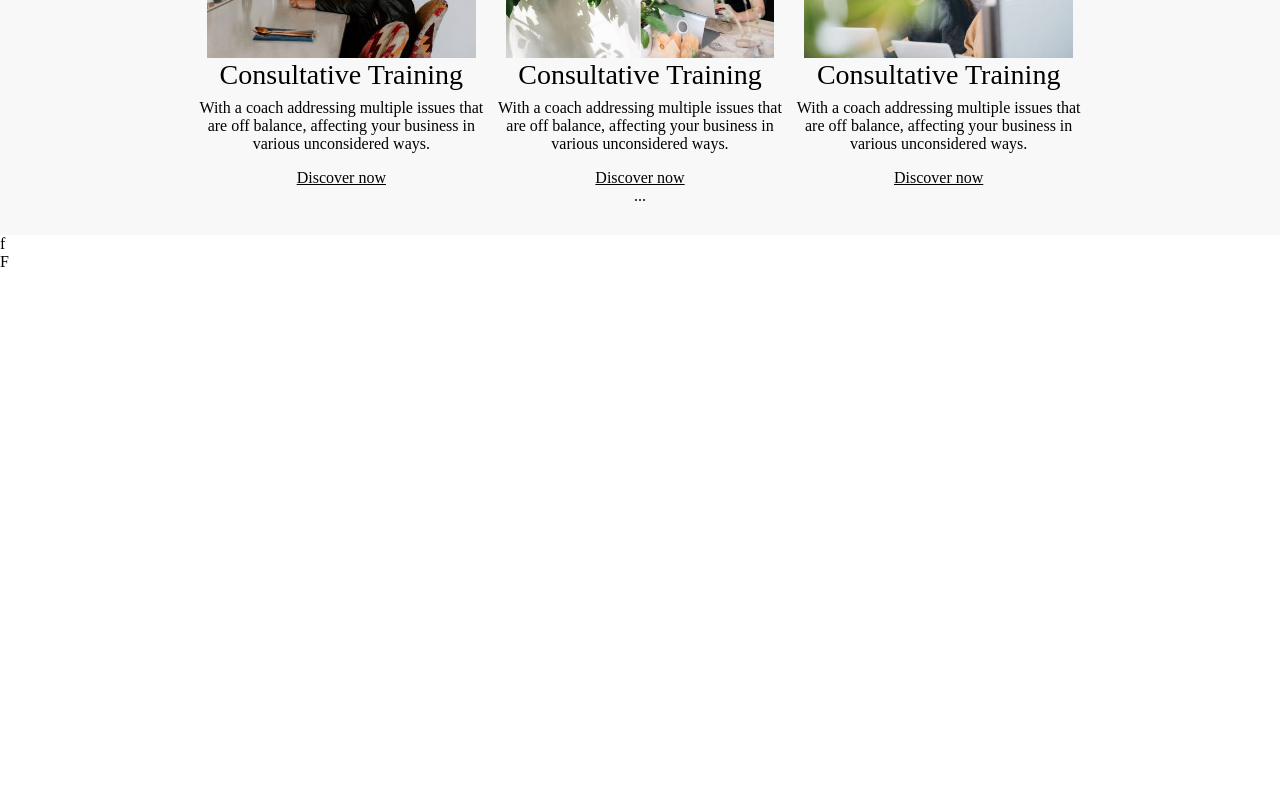
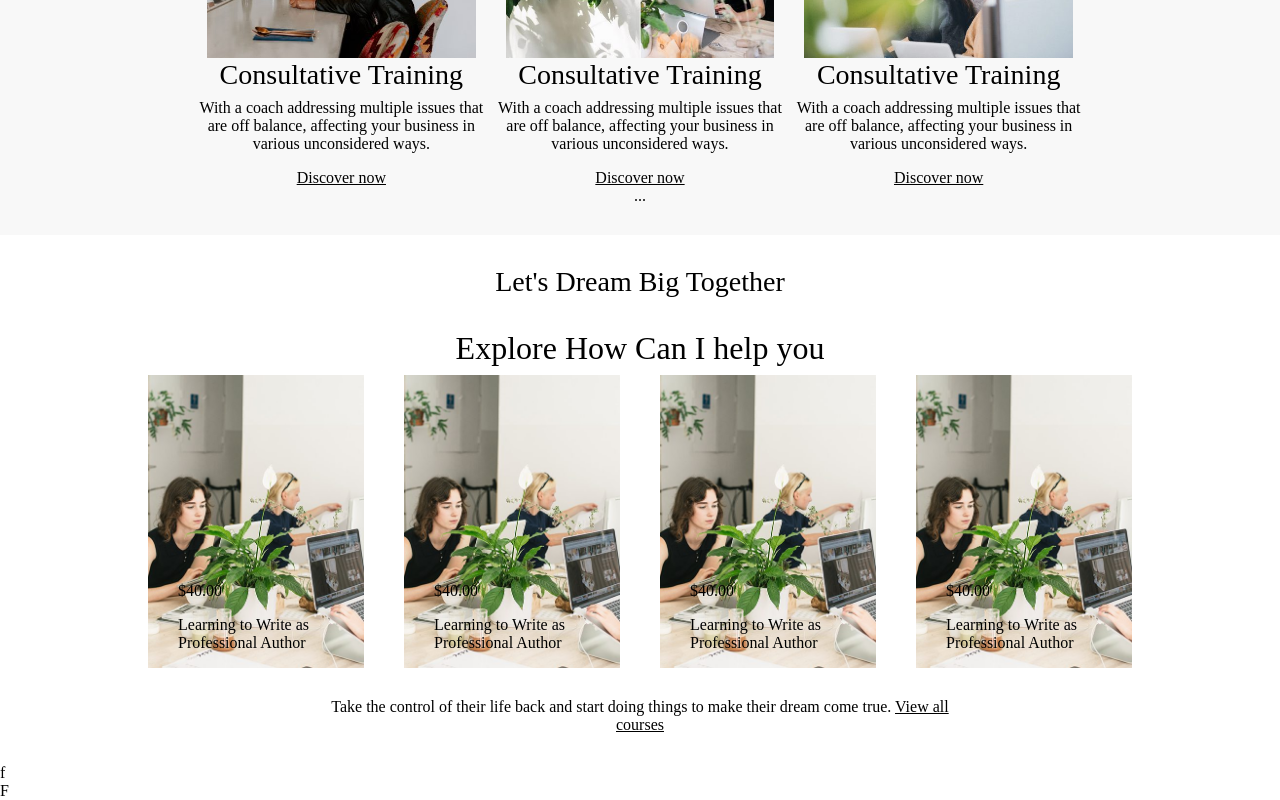
Before and after one commit to FrancescoCataletto/proj-html-vuejs, a Vue app: page / in a window 1280 px wide. Shown: the part 1340-2140 px from the top of the page. Before the commit the page ends 1611 px from the top, so only its background shows below. Built offline with nearby package versions, Linux system fonts and the light colour scheme.

Commit message:
draft of plans and costs structure

```diff
--- a/src/components/MainComponent.vue
+++ b/src/components/MainComponent.vue
@@ -2,15 +2,17 @@
   <main>
       <OverviewComponent />
       <DiscoverNowComponent />
+      <PlanCostComponent />
   </main>
 </template>
 
 <script>
 import OverviewComponent from './OverviewComponent.vue';
 import DiscoverNowComponent from './DiscoverNowComponent.vue';
+import PlanCostComponent from './PlanCostComponent.vue';
 export default {
     name: "MainComponent",
-    components: { OverviewComponent, DiscoverNowComponent }
+    components: { OverviewComponent, DiscoverNowComponent, PlanCostComponent }
 }
 </script>
 
--- /dev/null
+++ b/src/components/PlanCostComponent.vue
@@ -0,0 +1,87 @@
+<template>
+  <div id="plan-cost">
+      <div id="plan-cost-top">
+          <h3>Let's Dream Big Together</h3>
+          <h2>Explore How Can I help you</h2>
+      </div>
+      <div id="plan-cost-middle" class="d-flex">
+          <div class="plan-card">
+              <img src="../assets/img/course-02-443x600.jpg" alt="">
+              <div>
+                  <p>$40.00</p>
+                  <p>Learning to Write as  Professional Author</p>
+              </div>
+          </div>
+          <div class="plan-card">
+              <img src="../assets/img/course-02-443x600.jpg" alt="">
+              <div>
+                  <p>$40.00</p>
+                  <p>Learning to Write as  Professional Author</p>
+              </div>
+          </div>
+          <div class="plan-card">
+              <img src="../assets/img/course-02-443x600.jpg" alt="">
+              <div>
+                  <p>$40.00</p>
+                  <p>Learning to Write as  Professional Author</p>
+              </div>
+          </div>
+          <div class="plan-card">
+              <img src="../assets/img/course-02-443x600.jpg" alt="">
+              <div>
+                  <p>$40.00</p>
+                  <p>Learning to Write as  Professional Author</p>
+              </div>
+          </div>
+      </div>
+      <div id="plan-cost-bottom">
+          <p>Take the control of their life back and start doing things to make their dream come true. <span><a href="#">View all courses</a></span></p>
+      </div>
+  </div>
+</template>
+
+<script>
+export default {
+    name: "PlanCostComponent"
+}
+</script>
+
+<style lang="scss" scoped>
+@import "../assets/img/global.scss";
+
+#plan-cost{
+    margin: 30px 0;
+}
+
+#plan-cost-top{
+    text-align: center;
+    h3{
+        margin-bottom: 30px;
+    }
+}
+
+#plan-cost-middle{
+    width: 80%;
+    margin: 0 auto;
+}
+
+.plan-card{
+    width: 25%;
+    padding: 0 20px;
+    position: relative;
+    img{
+        width: 100%;
+    }
+    div{
+        position: absolute;
+        bottom: 0px;
+        left: 50px;
+    }
+}
+
+#plan-cost-bottom{
+    width: 50%;
+    margin: 30px auto;
+    text-align: center;
+}
+</style>
```
